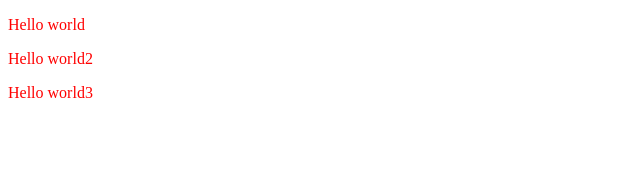
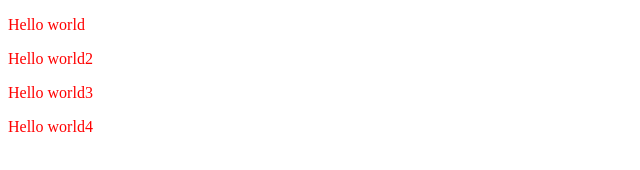
Before and after one commit to damodred53/Projet3, a plain HTML site: page projet1.html in a window 1280 px wide. Shown: the full height of the page, 0-640 px from the left. Drawn offline with Linux system fonts and the light colour scheme.

Commit message:
Add files via upload

```diff
--- a/projet1.html
+++ b/projet1.html
@@ -9,5 +9,6 @@
 <p>Hello world</p>
 <p>Hello world2</p>
 <p>Hello world3</p>
+<p>Hello world4</p>
 </body>
 </html>
```
